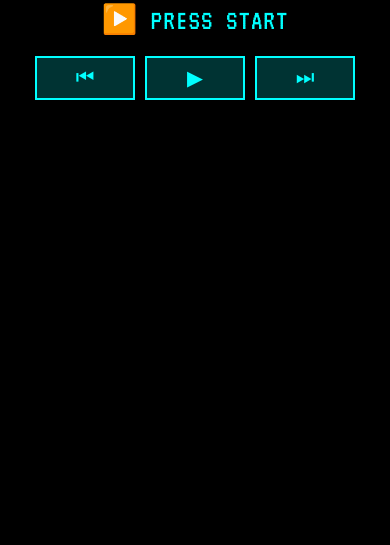
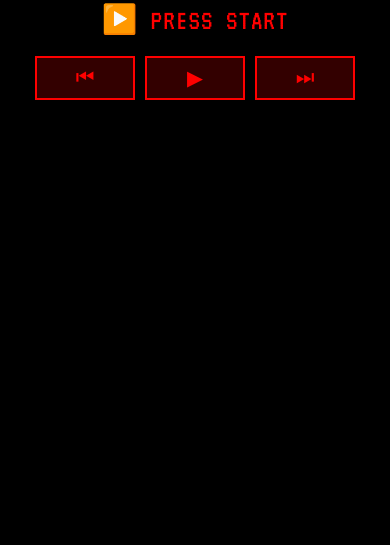
Before and after one commit to gorltalk/gorltalk.github.io, a plain HTML site: page index.html in a window 390 px wide. Shown: the part 299-844 px from the top of the page. Drawn offline with Linux system fonts and the light colour scheme.

Commit message:
Update index.html

```diff
--- a/index.html
+++ b/index.html
@@ -34,7 +34,7 @@
             z-index: 10;
         }
         #status {
-            color: #0ff;
+            color: #ff0000; /* Changed from #0ff (cyan) to #ff0000 (red) */
             margin: 15px 0;
             font-size: 1.5em;
             text-transform: uppercase;
@@ -48,9 +48,9 @@
             width: 100%;
         }
         .mobile-btn {
-            background: rgba(0, 255, 255, 0.2);
-            border: 2px solid #0ff;
-            color: #0ff;
+            background: rgba(255, 0, 0, 0.2); /* Changed to red tint */
+            border: 2px solid #ff0000; /* Changed to red */
+            color: #ff0000; /* Changed to red */
             font-family: 'VT323', monospace;
             font-size: 1.3em;
             padding: 8px 15px;
```
